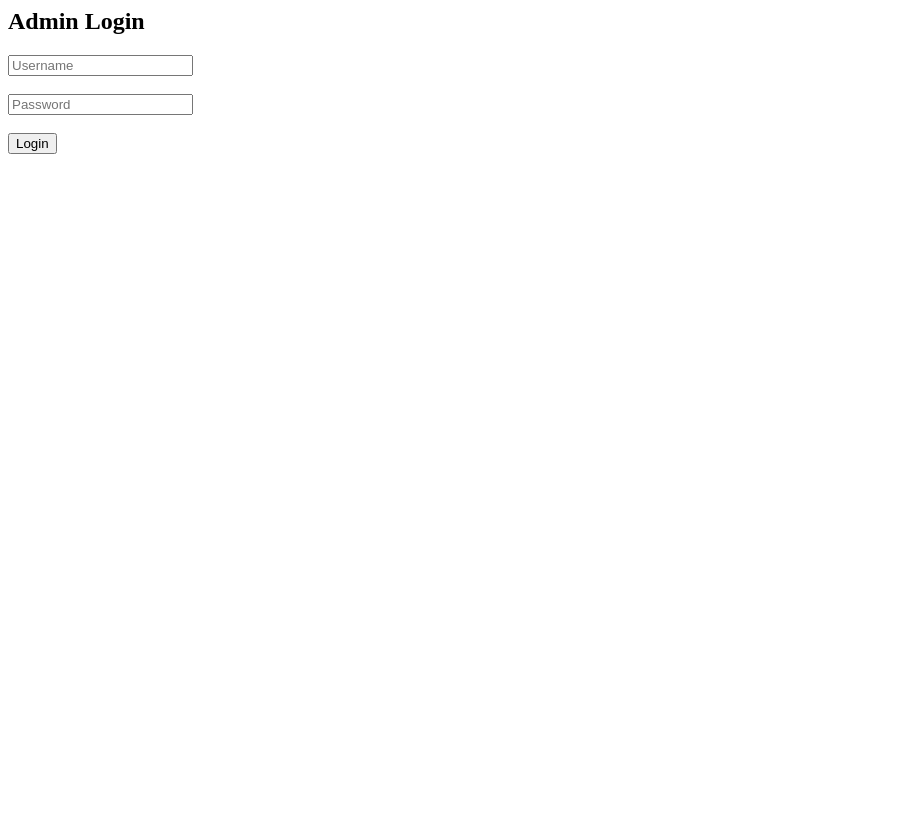
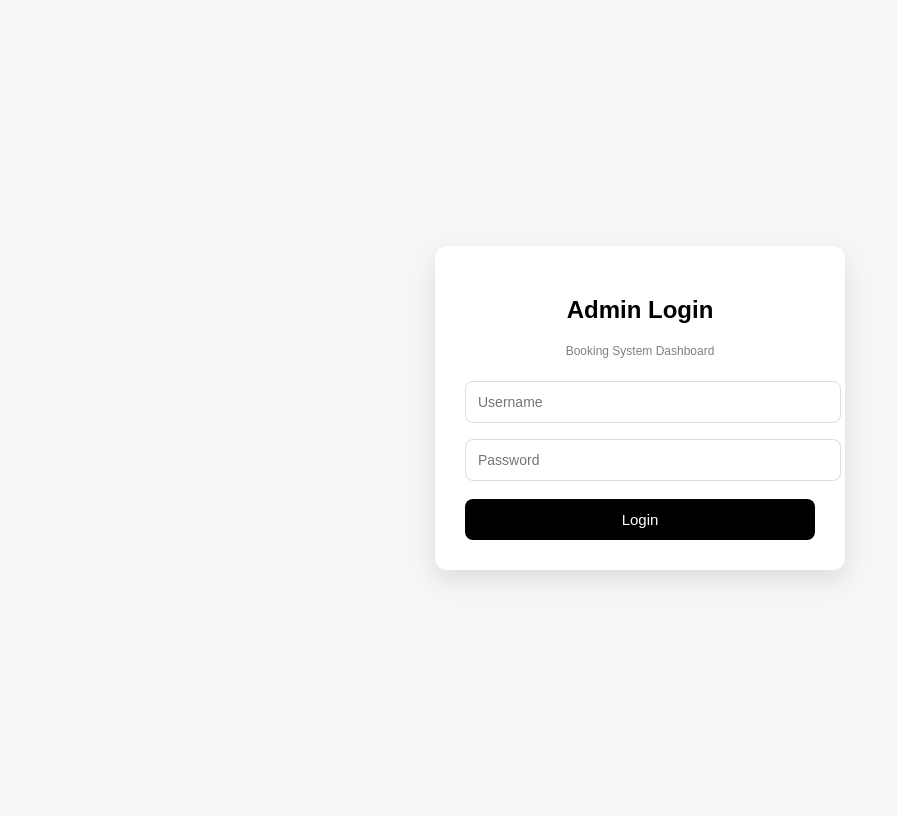
Before and after one commit to mindbytesnow/booking-system, a Flask app: page /login in a window 1280 px wide. Shown: the whole page, without its empty margins (0-897 px from the left). Before the commit the page ends 154 px from the top, so only its background shows below. Run offline with Flask 3, Linux system fonts and the light colour scheme.

Commit message:
upgrade booking system with calendar UI and login improvements

```diff
--- a/app.py
+++ b/app.py
@@ -96,7 +96,7 @@ def login():
             session["admin"] = True
             return redirect("/admin")
 
-        return "Invalid login"
+            return render_template("login.html", error="Invalid username or password")
 
     return render_template("login.html")
 
--- a/templates/login.html
+++ b/templates/login.html
@@ -1,7 +1,93 @@
-<h2>Admin Login</h2>
+<!DOCTYPE html>
+<html>
+<head>
+    <title>Admin Login</title>
 
-<form method="POST">
-    <input name="username" placeholder="Username" required><br><br>
-    <input name="password" type="password" placeholder="Password" required><br><br>
-    <button type="submit">Login</button>
-</form>
+    <style>
+        body {
+            font-family: Arial;
+            background: #f4f6f8;
+            display: flex;
+            justify-content: center;
+            align-items: center;
+            height: 100vh;
+        }
+
+        .card {
+            background: white;
+            padding: 30px;
+            width: 350px;
+            border-radius: 12px;
+            box-shadow: 0 10px 25px rgba(0,0,0,0.1);
+        }
+
+        h2 {
+            text-align: center;
+            margin-bottom: 20px;
+        }
+
+        input {
+            width: 100%;
+            padding: 12px;
+            margin: 8px 0;
+            border: 1px solid #ddd;
+            border-radius: 8px;
+            font-size: 14px;
+        }
+
+        button {
+            width: 100%;
+            padding: 12px;
+            background: black;
+            color: white;
+            border: none;
+            border-radius: 8px;
+            cursor: pointer;
+            margin-top: 10px;
+            font-size: 15px;
+        }
+
+        button:hover {
+            background: #333;
+        }
+
+        .error {
+            color: red;
+            text-align: center;
+            margin-top: 10px;
+            font-size: 13px;
+        }
+
+        .title {
+            text-align: center;
+            font-size: 12px;
+            color: gray;
+            margin-bottom: 15px;
+        }
+    </style>
+</head>
+
+<body>
+
+<div class="card">
+
+    <h2>Admin Login</h2>
+    <div class="title">Booking System Dashboard</div>
+
+    <form method="POST" action="/login">
+
+        <input type="text" name="username" placeholder="Username" required>
+        <input type="password" name="password" placeholder="Password" required>
+
+        <button type="submit">Login</button>
+
+    </form>
+
+    {% if error %}
+        <div class="error">{{ error }}</div>
+    {% endif %}
+
+</div>
+
+</body>
+</html>
```
